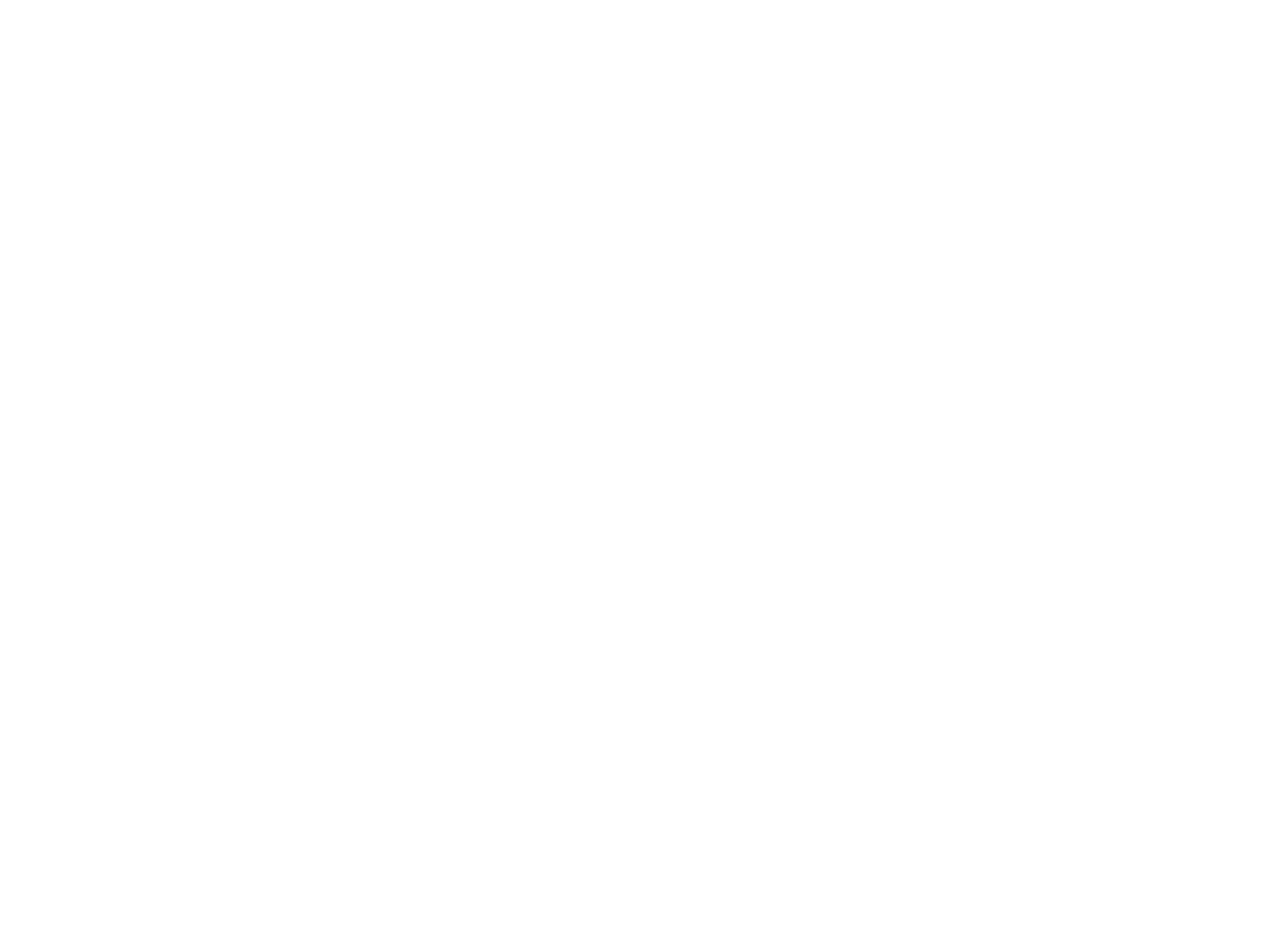
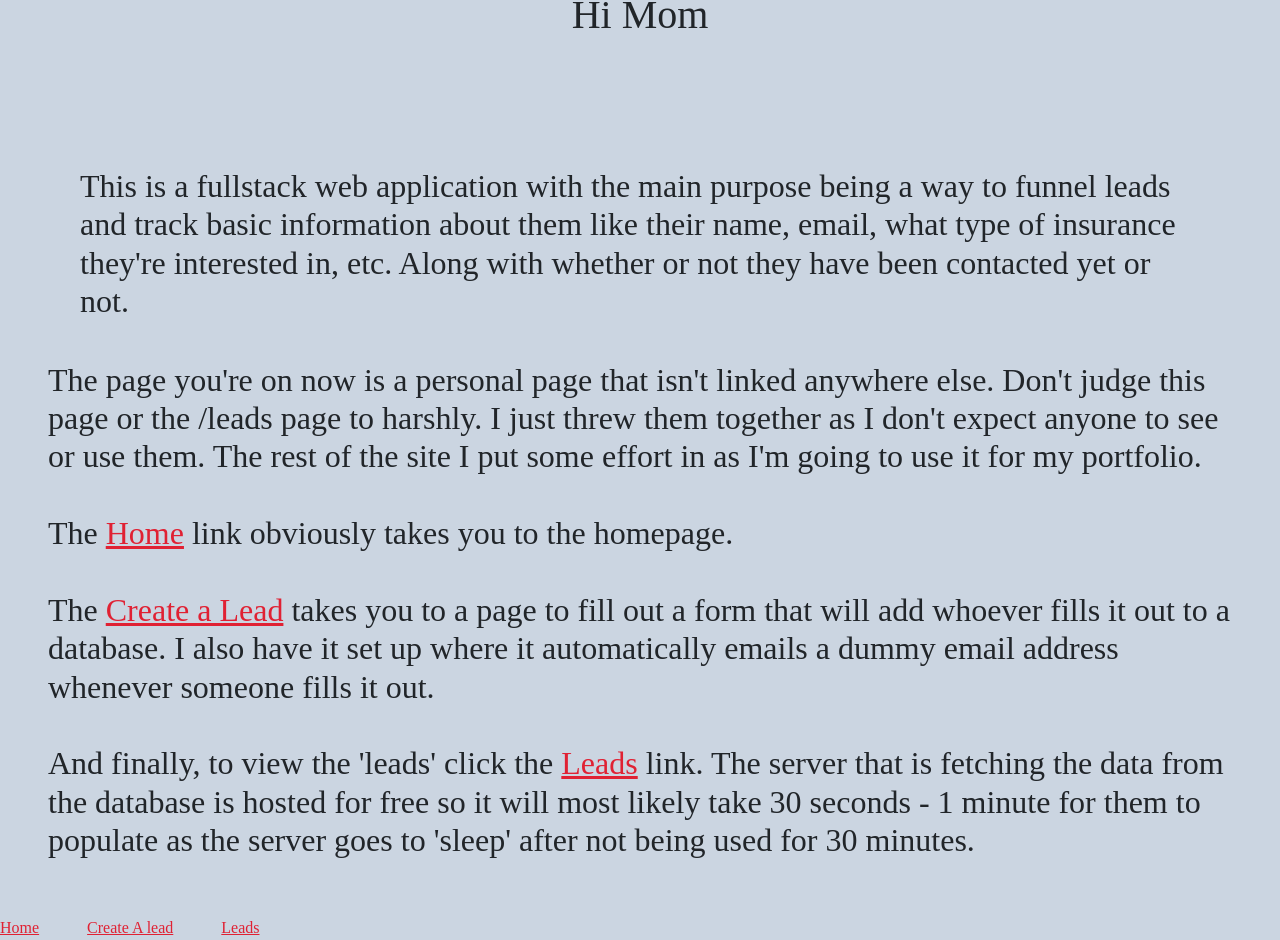
Before and after one commit to abiodunfreeman/ks_insurance, a React (Create React App) app in the folder client/: page /mom in a window 1280 px wide. Before the commit this address had no page. Shown: the part 137-1077 px from the top of the page. Before the commit the page ends 800 px from the top, so only its background shows below. Built offline with nearby package versions, Linux system fonts and the light colour scheme.

Commit message:
finishing touches

```diff
--- a/client/src/components/Welcome.js
+++ b/client/src/components/Welcome.js
@@ -30,6 +30,7 @@
           </p>
         </div>
       </div>
+      <div className="line"></div>
       <div className="welcome-info-container " id="p">
         <div className="info-container-icon" id="f">
           <i class="fa-solid fa-magnifying-glass svg"></i>
@@ -52,6 +53,7 @@
           </p>
         </div>
       </div>
+      <div className="line"></div>
       <div className="welcome-info-container">
         <div className="info-container-icon">
           <i class="fa-solid fa-envelope-open svg"></i>
--- a/client/src/components/styles/css/leads.css
+++ b/client/src/components/styles/css/leads.css
@@ -1,13 +1,14 @@
-/* line 1, ../GitHub/ks_insurance/client/src/components/styles/sass/leads.scss */
-#leads-container {
-  border: 4px solid blue;
+/* line 4, ../GitHub/ks_insurance/client/src/components/styles/sass/leads.scss */
+.lead-card {
+  width: 450px;
+  margin: 20px;
+  background-color: gold;
+  padding: 1.5rem;
 }
 
-/* line 4, ../GitHub/ks_insurance/client/src/components/styles/sass/leads.scss */
-.lead-card {
-  width: 350px;
-  min-height: 300px;
-  border: 3px solid blue;
+/* line 11, ../GitHub/ks_insurance/client/src/components/styles/sass/leads.scss */
+.lead-card p {
+  font-size: 20px;
 }
 
 /*# sourceMappingURL=leads.css.map */
--- a/client/src/components/styles/css/welcome.css
+++ b/client/src/components/styles/css/welcome.css
@@ -1,9 +1,6 @@
 /* line 1, ../GitHub/ks_insurance/client/src/components/styles/sass/welcome.scss */
 #welcome-container {
-  margin: 5vh 5vw 0 5vw;
   padding-top: 5vh;
-  border-top-left-radius: 40px;
-  border-top-right-radius: 40px;
   background-color: rgba(190, 190, 190, 0.4);
   box-shadow: 0 0 5px 5px rgba(0, 0, 0, 0.2);
   display: flex;
@@ -78,26 +75,33 @@
   grid-template-columns: 2fr 1fr;
 }
 
+/* line 69, ../GitHub/ks_insurance/client/src/components/styles/sass/welcome.scss */
+.line {
+  align-self: center;
+  width: 80vw;
+  border-top: 2px solid black;
+}
+
 @media (max-width: 1050px) {
-  /* line 72, ../GitHub/ks_insurance/client/src/components/styles/sass/welcome.scss */
+  /* line 77, ../GitHub/ks_insurance/client/src/components/styles/sass/welcome.scss */
   #welcome-container .welcome-info-container {
     display: flex;
     flex-direction: column;
   }
-  /* line 73, ../GitHub/ks_insurance/client/src/components/styles/sass/welcome.scss */
+  /* line 78, ../GitHub/ks_insurance/client/src/components/styles/sass/welcome.scss */
   #welcome-container .welcome-info-container p {
     text-align: center;
   }
-  /* line 79, ../GitHub/ks_insurance/client/src/components/styles/sass/welcome.scss */
+  /* line 84, ../GitHub/ks_insurance/client/src/components/styles/sass/welcome.scss */
   #welcome-container .info-container-icon {
     flex-direction: column;
     padding: 1rem;
   }
-  /* line 83, ../GitHub/ks_insurance/client/src/components/styles/sass/welcome.scss */
+  /* line 88, ../GitHub/ks_insurance/client/src/components/styles/sass/welcome.scss */
   #welcome-container .info-container-text {
     padding: 0.5rem;
   }
-  /* line 89, ../GitHub/ks_insurance/client/src/components/styles/sass/welcome.scss */
+  /* line 94, ../GitHub/ks_insurance/client/src/components/styles/sass/welcome.scss */
   #welcome-container #p {
     flex-direction: column-reverse;
   }
--- a/client/src/index.js
+++ b/client/src/index.js
@@ -9,6 +9,7 @@
 import ContactUs from './routes/contact-us';
 import SignInSide from './routes/SignInSide';
 import Leads from './routes/leads';
+import Mom from './routes/Mom';
 const root = ReactDOM.createRoot(document.getElementById('root'));
 root.render(
   <BrowserRouter>
@@ -21,6 +22,7 @@
         <Route path="/contact-us" element={<ContactUs />} />
         <Route path="/signin" element={<SignInSide />} />
         <Route path="/leads" element={<Leads />} />
+        <Route path="/mom" element={<Mom />} />
       </Routes>
     </React.StrictMode>
   </BrowserRouter>
--- /dev/null
+++ b/client/src/routes/Mom.js
@@ -0,0 +1,47 @@
+import { Link } from 'react-router-dom';
+import Header from '../components/Header';
+export default function Mom() {
+  return (
+    <div className="min-h-screen bg-slate-300">
+      <Header />
+      <div className="padtop10"></div>
+      <h1 className="text-center my-5"> Hi Mom</h1>
+      <div className="flex flex-wrap p-12 ">
+        <h2 className="p-8 wtext-center">
+          This is a fullstack web application with the main purpose being a way
+          to funnel leads and track basic information about them like their
+          name, email, what type of insurance they're interested in, etc. Along
+          with whether or not they have been contacted yet or not.
+        </h2>
+        <h2>
+          The page you're on now is a personal page that isn't linked anywhere
+          else. Don't judge this page or the /leads page to harshly. I just
+          threw them together as I don't expect anyone to see or use them. The
+          rest of the site I put some effort in as I'm going to use it for my
+          portfolio.
+          <br />
+          <br />
+          The <Link to="/">Home</Link> link obviously takes you to the homepage.{' '}
+          <br />
+          <br />
+          The <Link to="/quote">Create a Lead</Link> takes you to a page to fill
+          out a form that will add whoever fills it out to a database. I also
+          have it set up where it automatically emails a dummy email address
+          whenever someone fills it out. <br />
+          <br />
+          And finally, to view the 'leads' click the{' '}
+          <Link to="/leads">Leads</Link> link. The server that is fetching the
+          data from the database is hosted for free so it will most likely take
+          30 seconds - 1 minute for them to populate as the server goes to
+          'sleep' after not being used for 30 minutes.
+        </h2>
+      </div>
+
+      <div className="flex gap-5">
+        <Link to="/">Home</Link>
+        <Link to="/quote">Create A lead</Link>
+        <Link to="/leads">Leads</Link>
+      </div>
+    </div>
+  );
+}
--- a/client/src/routes/leads.js
+++ b/client/src/routes/leads.js
@@ -2,7 +2,7 @@
 import axios from 'axios';
 import Header from '../components/Header';
 import '../components/styles/css/leads.css';
-import { Button, Card } from '@mui/material';
+import { Button, Card, Paper } from '@mui/material';
 export default function Leads() {
   const [leads, setLeads] = useState([]);
   const fetchLeads = async () => {
@@ -35,38 +35,58 @@
   console.log(leads);
   const leadsJSX = leads.map(lead => {
     return (
-      <Card className="lead-card">
+      <Paper
+        elevation={5}
+        // variant="outlined"
+        key={lead._id}
+        className="lead-card flex-col justify-center border-red-300 border-4"
+      >
         <h3 className="text-center">{lead.name}</h3>
+
         <h4>{lead.email}</h4>
-        <h4>{lead.phone}</h4>
-        <h4>{lead.zip}</h4>
-        <p>{lead.message}</p>
+
+        <h4>Phone: {lead.phone}</h4>
+        <h4>Zip: {lead.zip}</h4>
+        <h5>
+          Interested in - {lead.interest.home && 'home'}{' '}
+          {lead.interest.auto && 'auto'} {lead.interest.life && 'life'}{' '}
+          {lead.interest.business && 'business'}
+        </h5>
+        <p>{lead.message || 'No message given.'}</p>
         {lead.contacted ? (
           <p className="text-green-400">contacted</p>
         ) : (
           <p className="text-red-600">not contacted</p>
         )}
+        <div className="flex-col p-4">
           <Button
+            className="p-9"
+            fullWidth
             variant="contained"
             onClick={() => handleUpdateContacted(lead._id)}
           >
             Update Contacted
           </Button>
+          <div className="p-2"></div>
           <Button
+            fullWidth
             color="error"
             variant="outlined"
             onClick={() => handleDeleteLead(lead._id)}
           >
             DELETE
           </Button>
-      </Card>
+        </div>
+      </Paper>
     );
   });
   return (
     <section id="leads-container" className="">
       <Header />
       <div className="padtop10"></div>
-      <div className="flex flex-wrap gap-8 justify-evenly">{leadsJSX}</div>
+      <div className="flex flex-wrap gap-8 justify-evenly">
+        {!leads ? 'Loading leads...' : leadsJSX}
+      </div>
     </section>
   );
 }
```
Also changed, not shown: client/src/components/styles/sass/leads.scss (+10 -4 lines), client/src/components/styles/sass/welcome.scss (+8 -3 lines), 2 other files (tests, documents, lock files or other folders). Lines whose indentation alone changed are shown as unchanged.
